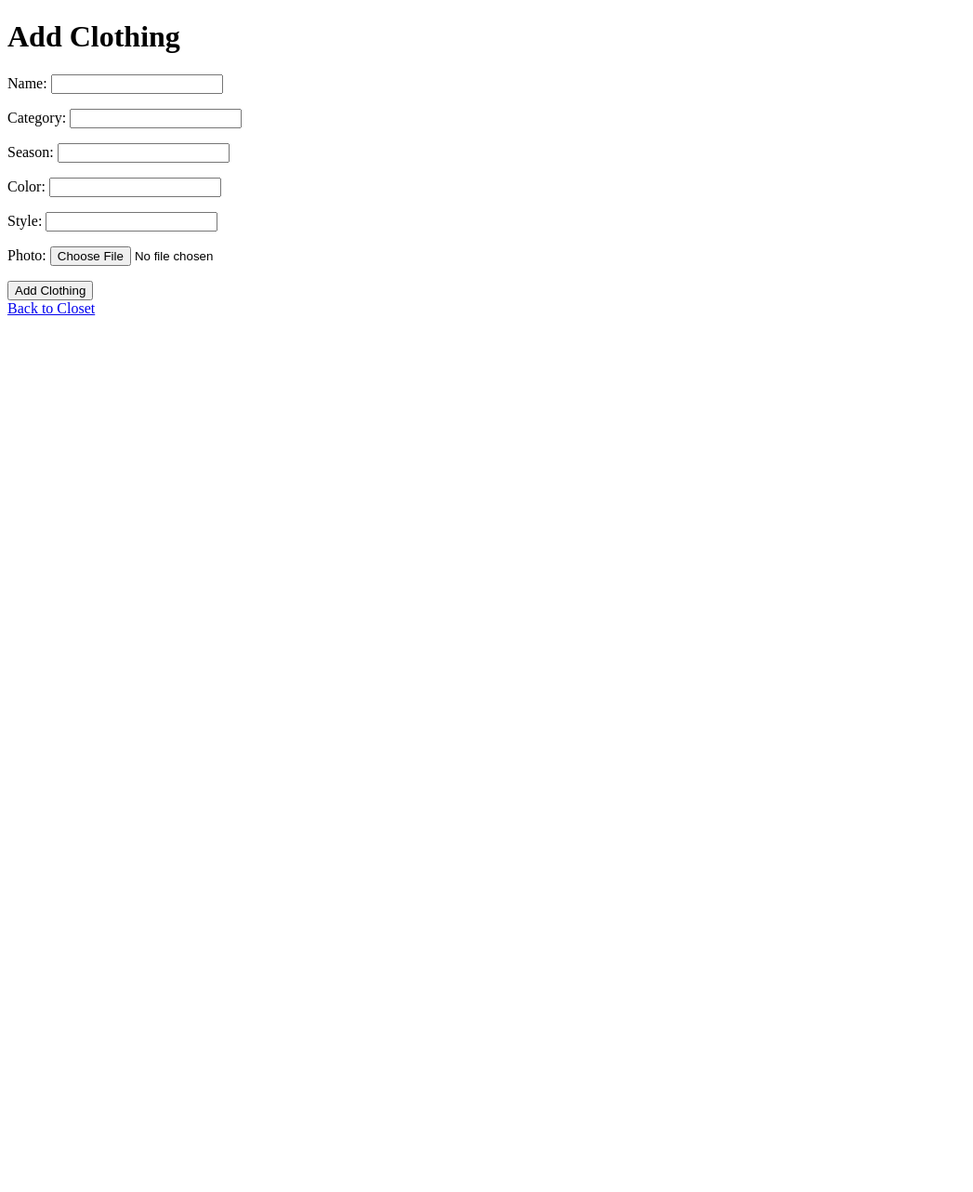
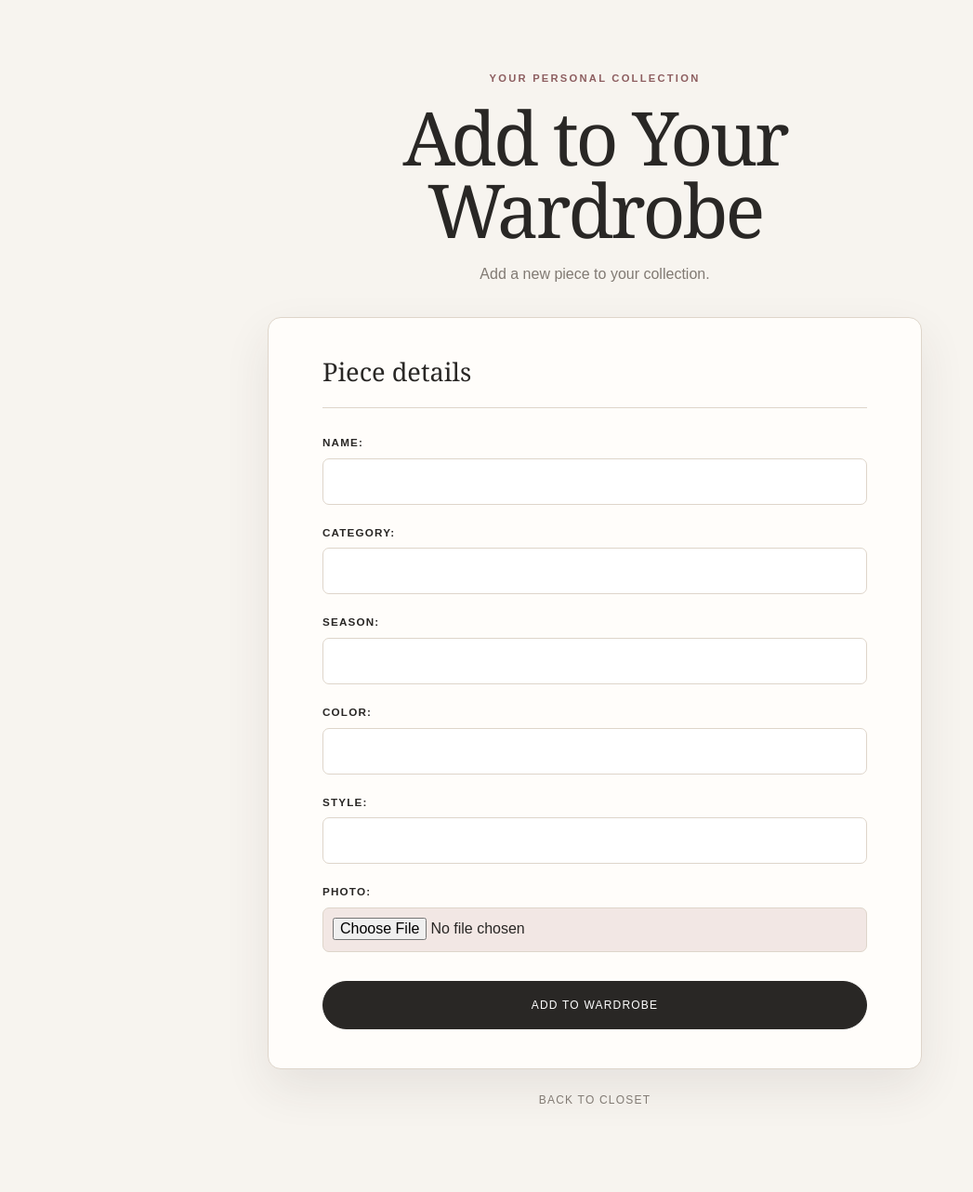
Before and after one commit to prg-09/Personal-Wardrobe-Manager, a Django app: page /add-clothing/ in a window 1280 px wide. Shown: the whole page at 93% size, without its empty margins (0-1047 px from the left). Before the commit the page ends 339 px from the top, so only its background shows below. Run offline with Django 5.2, Linux system fonts and the light colour scheme; the visitor is signed in with stand-in values (Sample User, id 1).

Commit message:
Redesign add clothing page ui

```diff
--- /dev/null
+++ b/Wardrobe_Manager/static/css/add_clothing.css
@@ -0,0 +1,190 @@
+:root {
+    --add-ivory: #f7f4ef;
+    --add-paper: #fffdfa;
+    --add-ink: #292725;
+    --add-muted: #817a73;
+    --add-line: #ded5ca;
+    --add-rose: #8d5e60;
+    --add-rose-soft: #f2e7e4;
+    --add-shadow: 0 20px 50px rgba(59, 48, 41, 0.09);
+}
+
+* {
+    box-sizing: border-box;
+}
+
+body.add-clothing-page {
+    background: var(--add-ivory);
+    color: var(--add-ink);
+    font-family: Arial, sans-serif;
+    line-height: 1.5;
+    margin: 0;
+    min-height: 100vh;
+}
+
+.add-clothing-shell {
+    margin: 0 auto;
+    max-width: 760px;
+    padding: 76px 28px 90px;
+}
+
+.add-clothing-header {
+    margin: 0 auto 34px;
+    max-width: 590px;
+    text-align: center;
+}
+
+.add-clothing-kicker {
+    color: var(--add-rose);
+    font-size: 0.7rem;
+    font-weight: bold;
+    letter-spacing: 0.2em;
+    margin: 0 0 15px;
+    text-transform: uppercase;
+}
+
+.add-clothing-header h1 {
+    font-family: Georgia, serif;
+    font-size: clamp(2.7rem, 7vw, 5rem);
+    font-weight: normal;
+    letter-spacing: -0.04em;
+    line-height: 0.98;
+    margin: 0;
+}
+
+.add-clothing-subtitle {
+    color: var(--add-muted);
+    font-size: 1rem;
+    margin: 18px 0 0;
+}
+
+.add-clothing-card {
+    background: var(--add-paper);
+    border: 1px solid var(--add-line);
+    border-radius: 14px;
+    box-shadow: var(--add-shadow);
+    padding: 38px clamp(24px, 5vw, 58px) 42px;
+}
+
+.add-clothing-card h2 {
+    border-bottom: 1px solid var(--add-line);
+    font-family: Georgia, serif;
+    font-size: 1.7rem;
+    font-weight: normal;
+    margin: 0 0 28px;
+    padding-bottom: 18px;
+}
+
+.add-clothing-form p {
+    margin: 0 0 21px;
+}
+
+.add-clothing-form label {
+    color: var(--add-ink);
+    display: block;
+    font-size: 0.73rem;
+    font-weight: bold;
+    letter-spacing: 0.1em;
+    margin-bottom: 8px;
+    text-transform: uppercase;
+}
+
+.add-clothing-form input,
+.add-clothing-form select,
+.add-clothing-form textarea {
+    background: #fff;
+    border: 1px solid var(--add-line);
+    border-radius: 7px;
+    color: var(--add-ink);
+    font: inherit;
+    min-height: 48px;
+    padding: 12px 14px;
+    transition: border-color 180ms ease, box-shadow 180ms ease;
+    width: 100%;
+}
+
+.add-clothing-form input[type="file"] {
+    background: var(--add-rose-soft);
+    cursor: pointer;
+    padding: 10px;
+}
+
+.add-clothing-form input:focus,
+.add-clothing-form select:focus,
+.add-clothing-form textarea:focus {
+    border-color: var(--add-rose);
+    box-shadow: 0 0 0 3px rgba(141, 94, 96, 0.13);
+    outline: none;
+}
+
+.add-clothing-form .helptext {
+    color: var(--add-muted);
+    display: block;
+    font-size: 0.78rem;
+    margin-top: 7px;
+}
+
+.add-clothing-form .errorlist {
+    background: var(--add-rose-soft);
+    border-left: 3px solid var(--add-rose);
+    color: var(--add-rose);
+    font-size: 0.82rem;
+    list-style: none;
+    margin: 0 0 9px;
+    padding: 9px 12px;
+}
+
+.add-clothing-form .errorlist + input,
+.add-clothing-form .errorlist + select,
+.add-clothing-form .errorlist + textarea {
+    border-color: var(--add-rose);
+}
+
+.add-clothing-submit {
+    background: var(--add-ink);
+    border: 1px solid var(--add-ink);
+    border-radius: 999px;
+    color: #fff;
+    cursor: pointer;
+    display: block;
+    font: inherit;
+    font-size: 0.75rem;
+    letter-spacing: 0.1em;
+    margin-top: 31px;
+    padding: 16px 24px;
+    text-transform: uppercase;
+    transition: background 180ms ease, transform 180ms ease;
+    width: 100%;
+}
+
+.add-clothing-submit:hover {
+    background: var(--add-rose);
+    border-color: var(--add-rose);
+    transform: translateY(-2px);
+}
+
+.add-clothing-back-link {
+    color: var(--add-muted);
+    display: block;
+    font-size: 0.75rem;
+    letter-spacing: 0.1em;
+    margin: 24px auto 0;
+    text-align: center;
+    text-decoration: none;
+    text-transform: uppercase;
+    width: fit-content;
+}
+
+.add-clothing-back-link:hover {
+    color: var(--add-rose);
+}
+
+@media (max-width: 600px) {
+    .add-clothing-shell {
+        padding: 52px 18px 64px;
+    }
+
+    .add-clothing-card {
+        padding: 28px 20px 30px;
+    }
+}
--- a/Wardrobe_Manager/wardrobe/templates/wardrobe/add_clothing.html
+++ b/Wardrobe_Manager/wardrobe/templates/wardrobe/add_clothing.html
@@ -1,21 +1,34 @@
+{% load static %}
 <!DOCTYPE html>
-<html>
+<html lang="en">
 <head>
-    <title>Add Clothing</title>
+    <meta charset="UTF-8">
+    <meta name="viewport" content="width=device-width, initial-scale=1.0">
+    <title>Add to Your Wardrobe</title>
+    <link rel="stylesheet" href="{% static 'css/add_clothing.css' %}">
 </head>
-<body>
+<body class="add-clothing-page">
+    <main class="add-clothing-shell">
+        <header class="add-clothing-header">
+            <p class="add-clothing-kicker">Your personal collection</p>
+            <h1>Add to Your Wardrobe</h1>
+            <p class="add-clothing-subtitle">Add a new piece to your collection.</p>
+        </header>
 
-<h1>Add Clothing</h1>
+        <section class="add-clothing-card" aria-labelledby="add-clothing-form-title">
+            <h2 id="add-clothing-form-title">Piece details</h2>
 
-<form method="POST" enctype="multipart/form-data">
-    {% csrf_token %}
+            <form class="add-clothing-form" method="POST" enctype="multipart/form-data">
+                {% csrf_token %}
 
-    {{ form.as_p }}
+                {{ form.as_p }}
 
-    <button type="submit">Add Clothing</button>
-</form>
+                <button class="add-clothing-submit" type="submit">Add to Wardrobe</button>
+            </form>
+        </section>
 
-<a href="{% url 'closet' %}">Back to Closet</a>
+        <a class="add-clothing-back-link" href="{% url 'closet' %}">Back to Closet</a>
+    </main>
 
 </body>
 </html>
```
